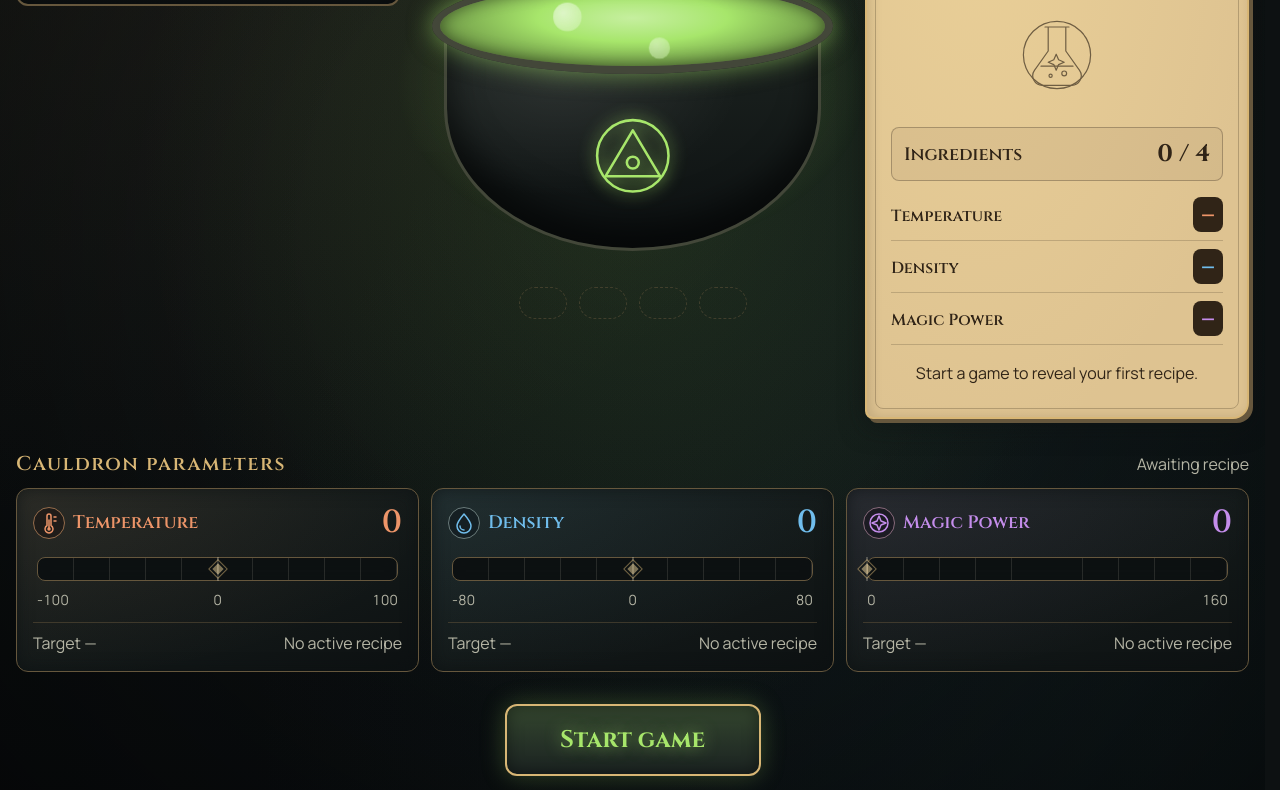
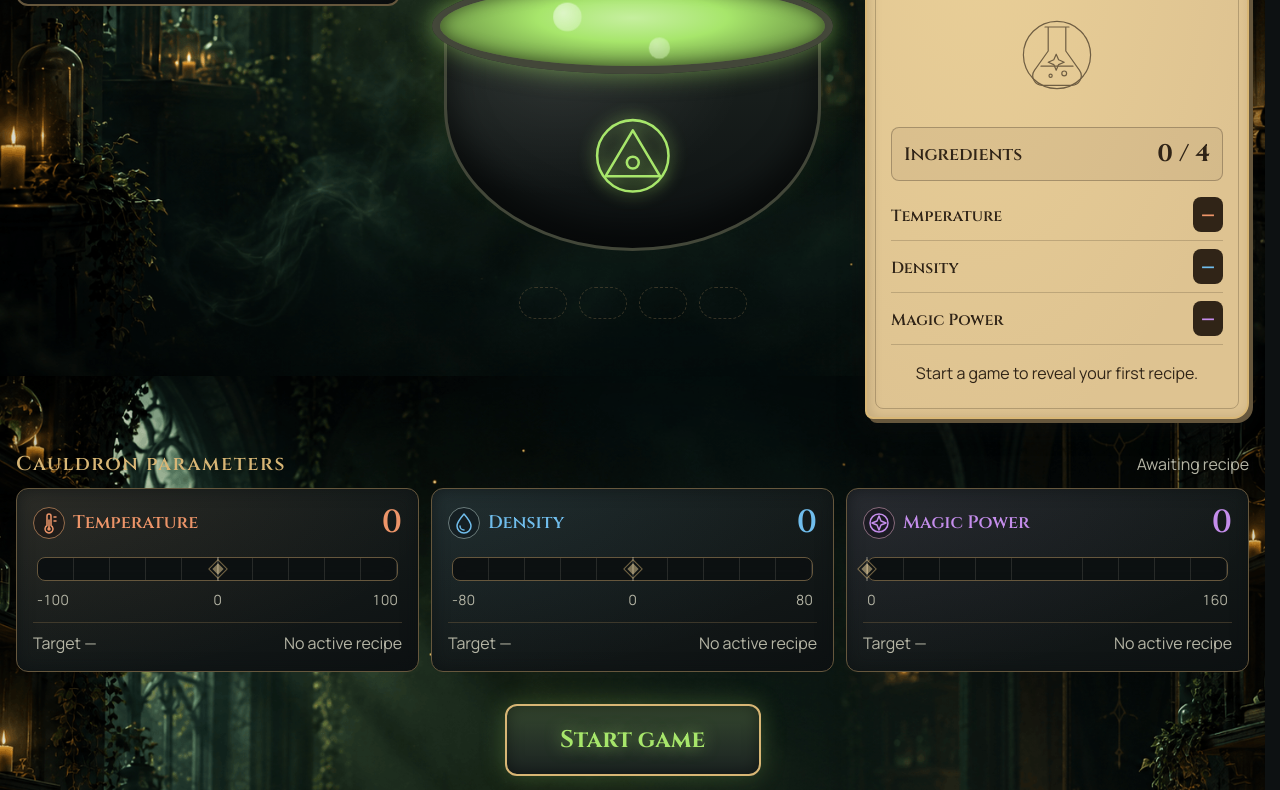
Before and after one commit to aidardev/alchemists-cauldron, a website built with Vite: page index.html in a window 1280 px wide. Shown: the part 424-1214 px from the top of the page. Built offline with nearby package versions, Linux system fonts and the light colour scheme.

Commit message:
style: add illustrated game background

```diff
--- a/src/styles/_base.scss
+++ b/src/styles/_base.scss
@@ -15,15 +15,12 @@
         color: var(--color-text);
         background-color: var(--color-bg);
         background-image:
-            // Vignette
-            radial-gradient(ellipse at center, transparent 35%, rgb(0 0 0 / 50%) 100%),
-            // Alchemical green glow
-            radial-gradient(ellipse at 50% 45%, rgb(108 160 65 / 18%) 0%, transparent 55%),
-            // Warm ambient light
-            radial-gradient(ellipse at 12% 10%, rgb(139 95 47 / 12%) 0%, transparent 50%),
-            // Cold shadow
-            radial-gradient(ellipse at 90% 85%, rgb(36 74 79 / 18%) 0%, transparent 55%),
-            linear-gradient(180deg, #151b1b 0%, #0d1112 65%, #090c0e 100%);
+            radial-gradient(ellipse at center, transparent 40%, rgb(0 0 0 / 25%) 100%),
+            url('../assets/images/bg.png');
+        background-repeat: no-repeat;
+        background-position: center;
+        background-size: cover;
+        background-attachment: fixed;
     }
 
     img {
```
Also changed, not shown: src/assets/images/bg.png (added).
